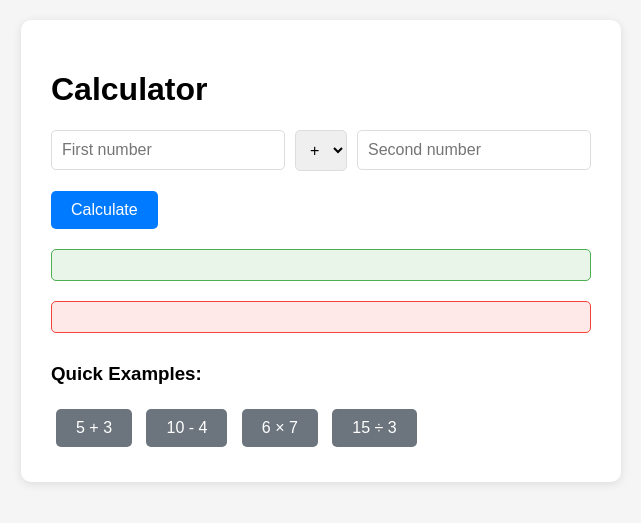
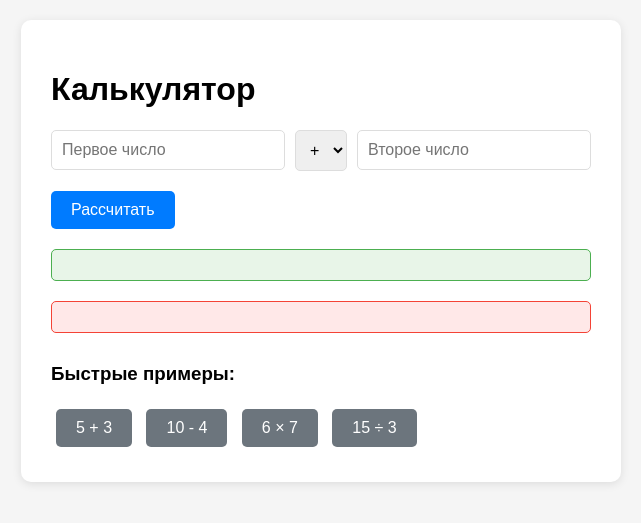
Before and after one commit to GenkoKsenia/DevOps_calculator, a Flask app: page / in a window 1280 px wide. Shown: the top 523 px of the page, without its empty margins (319-960 px from the left). Run offline with Flask 3, Linux system fonts and the light colour scheme.

Commit message:
fix jenkinsfile

```diff
--- a/frontend/static/js/app.js
+++ b/frontend/static/js/app.js
@@ -10,7 +10,7 @@ async function calculate() {
     document.getElementById('error').innerHTML = '';
 
     if (!a || !b) {
-        showError('Please enter both numbers');
+        showError('Пожалуйста, введите оба числа');
         return;
     }
 
--- a/frontend/templates/index.html
+++ b/frontend/templates/index.html
@@ -8,28 +8,28 @@
 </head>
 <body>
     <div class="container">
-        <h1>Calculator</h1>
+        <h1>Калькулятор</h1>
 
         <div class="calculator">
             <div class="input-group">
-                <input type="number" id="a" placeholder="First number" step="any">
+                <input type="number" id="a" placeholder="Первое число" step="any">
                 <select id="operation">
                     <option value="add">+</option>
                     <option value="subtract">-</option>
                     <option value="multiply">×</option>
                     <option value="divide">÷</option>
                 </select>
-                <input type="number" id="b" placeholder="Second number" step="any">
+                <input type="number" id="b" placeholder="Второе число" step="any">
             </div>
 
-            <button onclick="calculate()">Calculate</button>
+            <button onclick="calculate()">Рассчитать</button>
 
             <div id="result" class="result"></div>
             <div id="error" class="error"></div>
         </div>
 
         <div class="examples">
-            <h3>Quick Examples:</h3>
+            <h3>Быстрые примеры:</h3>
             <button onclick="setExample(5, 3, 'add')">5 + 3</button>
             <button onclick="setExample(10, 4, 'subtract')">10 - 4</button>
             <button onclick="setExample(6, 7, 'multiply')">6 × 7</button>
```
Also changed, not shown: 1 other file.
